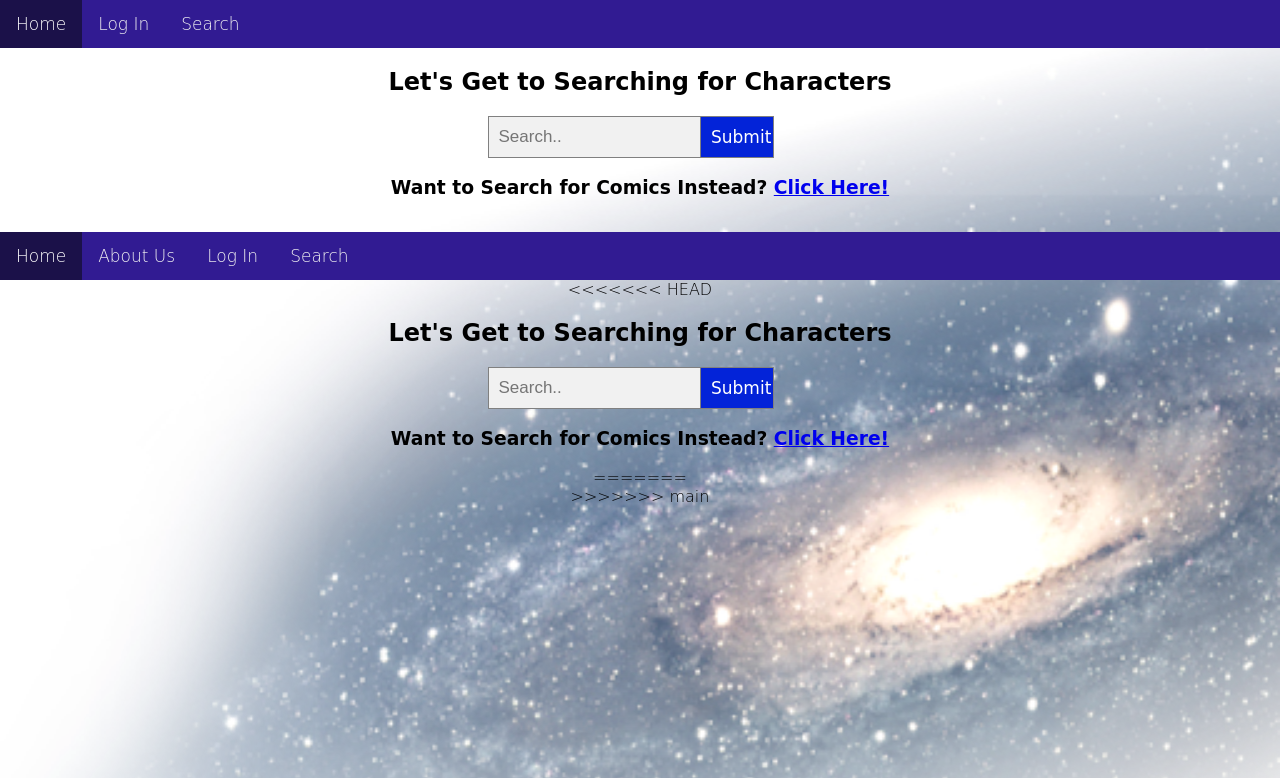
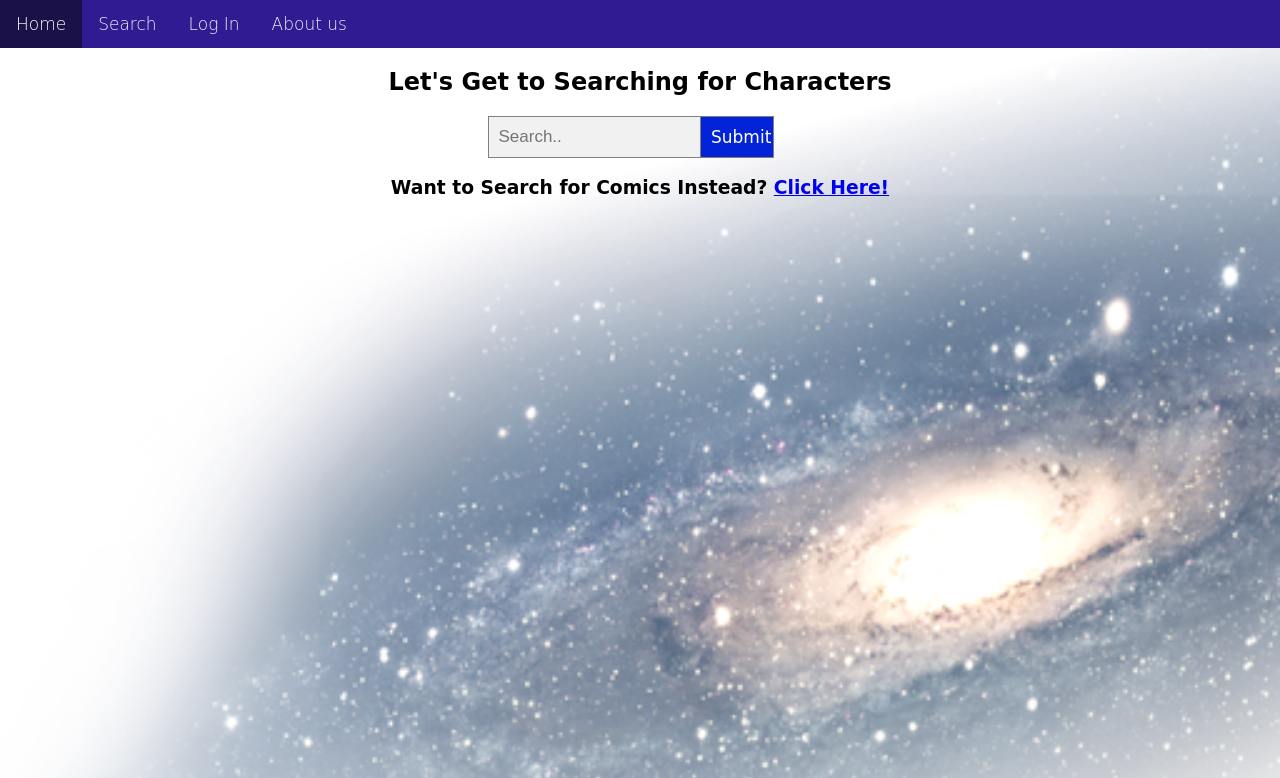
Before and after one commit to Comic-Book-API/SWEFinalProject, a Flask app: page /characters in a window 1280 px wide. Shown: the top 778 px of the page. Run offline with Flask 2, Linux system fonts and the light colour scheme; parts of the project's set-up code (start-up, migrations or seed data) failed here and were passed over; some libraries are stand-ins or nearby versions.

Commit message:
Ironed out some bugs

```diff
--- a/templates/characters.html
+++ b/templates/characters.html
@@ -1,127 +1,3 @@
-<!DOCTYPE html>
-<html>
-    <head>
-        <title> Adventure Search </title>
-        <link rel="stylesheet" href="https://cdnjs.cloudflare.com/ajax/libs/font-awesome/4.7.0/css/font-awesome.min.css%22%3E"/>
-        <link rel="icon" href="/static/comic-icon-png-2.png">
-
-        <style>
-            body {
-                margin: 0;
-                font-family: "Comic Sans MS", cursive, sans-serif;
-                font-weight: 300;
-                background-image: url("/static/spiral-galaxy.png");
-                background-repeat: no-repeat;
-                background-size: cover;
-            }
-
-            * {
-                box-sizing: border-box;
-            }
-
-            form.searchbox input[type=text] {
-                padding: 10px;
-                font-size: 17px;
-                border: 1px solid grey;
-                float: left;
-                width: 70%;
-                background: #f1f1f1;
-            }
-
-            form.searchbox button {
-                float: left;
-                width: 24%;
-                padding: 10px;
-                font-family: "Comic Sans MS", cursive, sans-serif;
-                background: #0323d8;
-                color: white;
-                font-size: 17px;
-                border: 1px solid grey;
-                border-left: none;
-                cursor: pointer;
-            }
-
-            form.searchbox button:hover {
-                background: #031999;
-            }
-
-            form.searchbox::after {
-                content: "";
-                clear: both;
-                display: table;
-            }
-
-            .center {
-                text-align: center;
-                padding-bottom: 16px;
-            }
-
-            .placement {
-                font-family: "Comic Sans MS", cursive, sans-serif;
-                font-size: 12px;
-                background-color: #0323d8;
-                color: #fff;
-                border: 0px;
-                border-radius: 3px;
-                cursor: pointer;
-            }
-            .padding {
-                padding-top: 16px;
-                padding-left: 16px;
-                padding-bottom: 16px;
-            }
-            .top-nav {
-                overflow: hidden;
-                background-color: #311b92;
-            }
-
-            .top-nav a {
-                float: left;
-                color: #f2f2f2;
-                text-align: center;
-                padding: 14px 16px;
-                text-decoration: none;
-                font-size: 17px;
-            }
-
-            .top-nav a:hover {
-                background-color: #3c22af;
-                color: black;
-            }
-
-            .top-nav a.active {
-                background-color: #1b1149;
-
-                color: white;
-            }
-        </style>
-
-    </head>
-    <body>
-        {% with messages = get_flashed_messages() %}
-        {% if messages %}
-            <ul class = flashe>
-            {% for message in messages %}
-                    {{ message }}
-                {% endfor %}
-            </ul>
-        {% endif %}
-        {% endwith %}
-        <div>
-            <div class="top-nav">
-                <a class="active" href="/"> Home </a>
-                <a href="/login"> Log In </a>
-                <a href="/search"> Search </a>
-            </div>
-
-            <div class="center" >
-                <h2 > Let's Get to Searching for Characters </h2>
-                <form method="POST" action="/characters" class="searchbox" style="margin: auto; max-width: 305px;">
-                    <input type ="text" placeholder="Search.." name="search">
-                    <button type="submit"> Submit </button>
-                </form>
-                <h3> Want to Search for Comics Instead? <a href="/search"> Click Here! </a></h3>
-            </div>
 
 <head>
     <title> Adventure Search </title>
@@ -225,31 +101,35 @@
 </head>
 
 <body>
+    {% with messages = get_flashed_messages() %}
+    {% if messages %}
+        <ul class = flashe>
+        {% for message in messages %}
+                {{ message }}
+            {% endfor %}
+        </ul>
+    {% endif %}
+    {% endwith %}
     <div>
         <div class="top-nav">
             <a class="active" href="/"> Home </a>
-            <a href="/about"> About Us </a>
+            <a href="/search"> Search </a>
+            {% if current_user.username%}
+            <a href="/logout"> Logout </a>
+            <a href="/profile"> Profile </a>
+            {% else %}
             <a href="/login"> Log In </a>
-            <a href="/search"> Search </a>
+            {% endif %}
+            <a href = '/about'> About us </a>
         </div>
 
         <div class="center">
-<<<<<<< HEAD
             <h2> Let's Get to Searching for Characters </h2>
             <form method="POST" action="/characters" class="searchbox" style="margin: auto; max-width: 305px;">
                 <input type="text" placeholder="Search.." name="search">
                 <button type="submit"> Submit </button>
             </form>
             <h3> Want to Search for Comics Instead? <a href="/search"> Click Here! </a></h3>
-=======
-            <div >
-                {% for i in titles %}
-                <a href = "/characterinfo" ><li><h2>{{titles[loop.index0]}} </h2></li> </a>
-                <br>
-                <li><img src="{{imgLinks[loop.index0]}}" height="512px" width="512px"/></li>
-                {% endfor %}
-            </div>
->>>>>>> main
         </div>
 
     </div>
--- a/templates/index.html
+++ b/templates/index.html
@@ -52,7 +52,7 @@
     {% endif %}
     {% endwith %}
     <div class="top-nav">
-        <a class="active" href="#home"> Home </a>
+        <a class="active" href="/"> Home </a>
         <a href="/search"> Search </a>
         {% if current_user.username%}
         <a href="/logout"> Logout </a>
@@ -60,6 +60,7 @@
         {% else %}
         <a href="/login"> Log In </a>
         {% endif %}
+        <a href = '/about'> About us </a>
     </div>
 
     <div style="padding-left: 16px;">
```
Also changed, not shown: templates/comicInfo.html (+10 -6 lines), templates/landingPage.html (+10 -7 lines), templates/search.html (+7 -1 lines).
